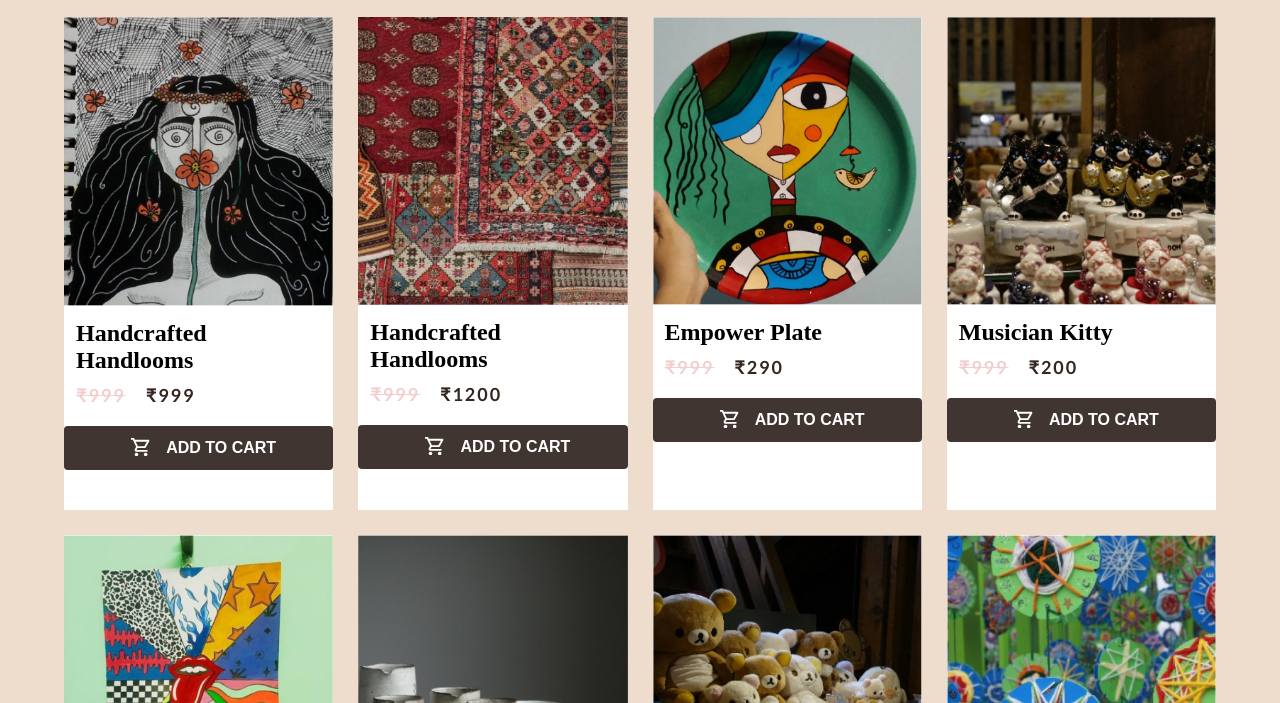
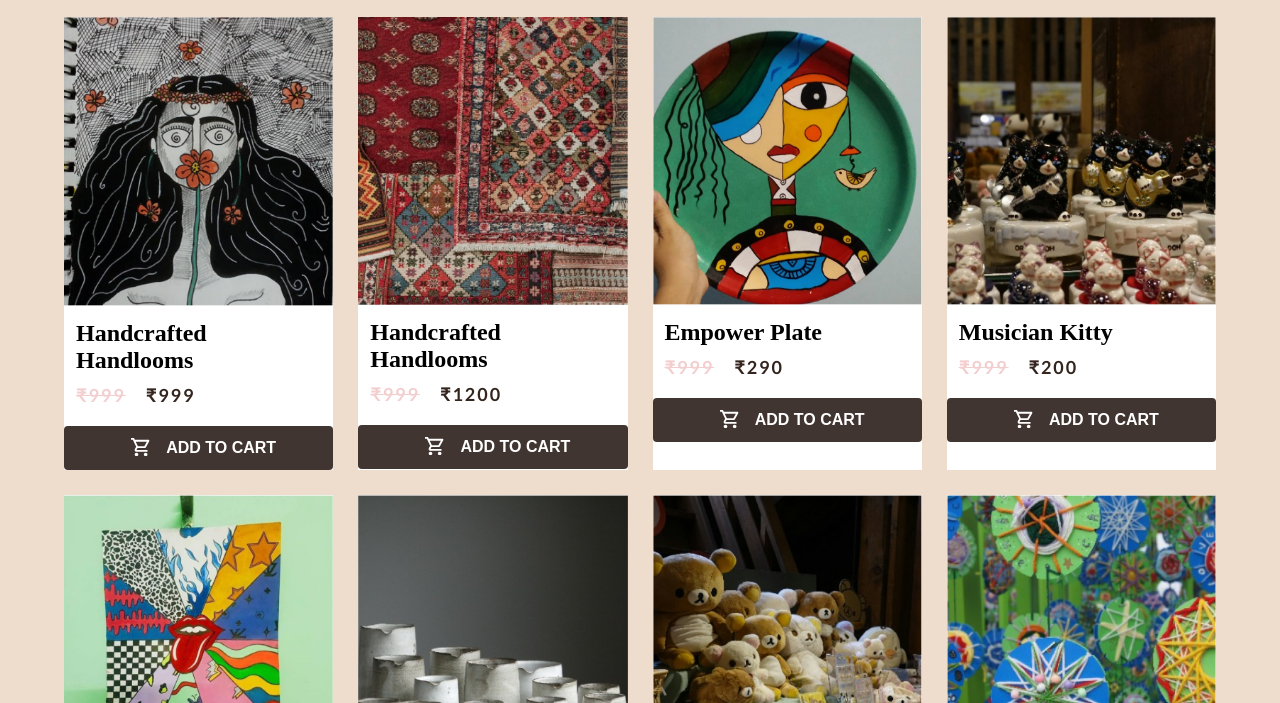
Before and after one commit to Tshnag/ArtisansHub_Landing_page, a website built with Parcel: page add_to_cart_v3-main/index.html in a window 1280 px wide. Shown: the part 97-800 px from the top of the page. Built offline with nearby package versions, Linux system fonts and the light colour scheme; a web font is replaced by a local one.

Commit message:
removed padding bottom

```diff
--- a/add_to_cart_v3-main/style.css
+++ b/add_to_cart_v3-main/style.css
@@ -56,7 +56,7 @@ header {
 }
 .listProduct .item {
   background-color: #fff;
-  padding: 0 0 40px;
+  /* padding: 0 0 40px; */
   /* border-radius: 20px; */
 }
 .listProduct .item h2 {
```
